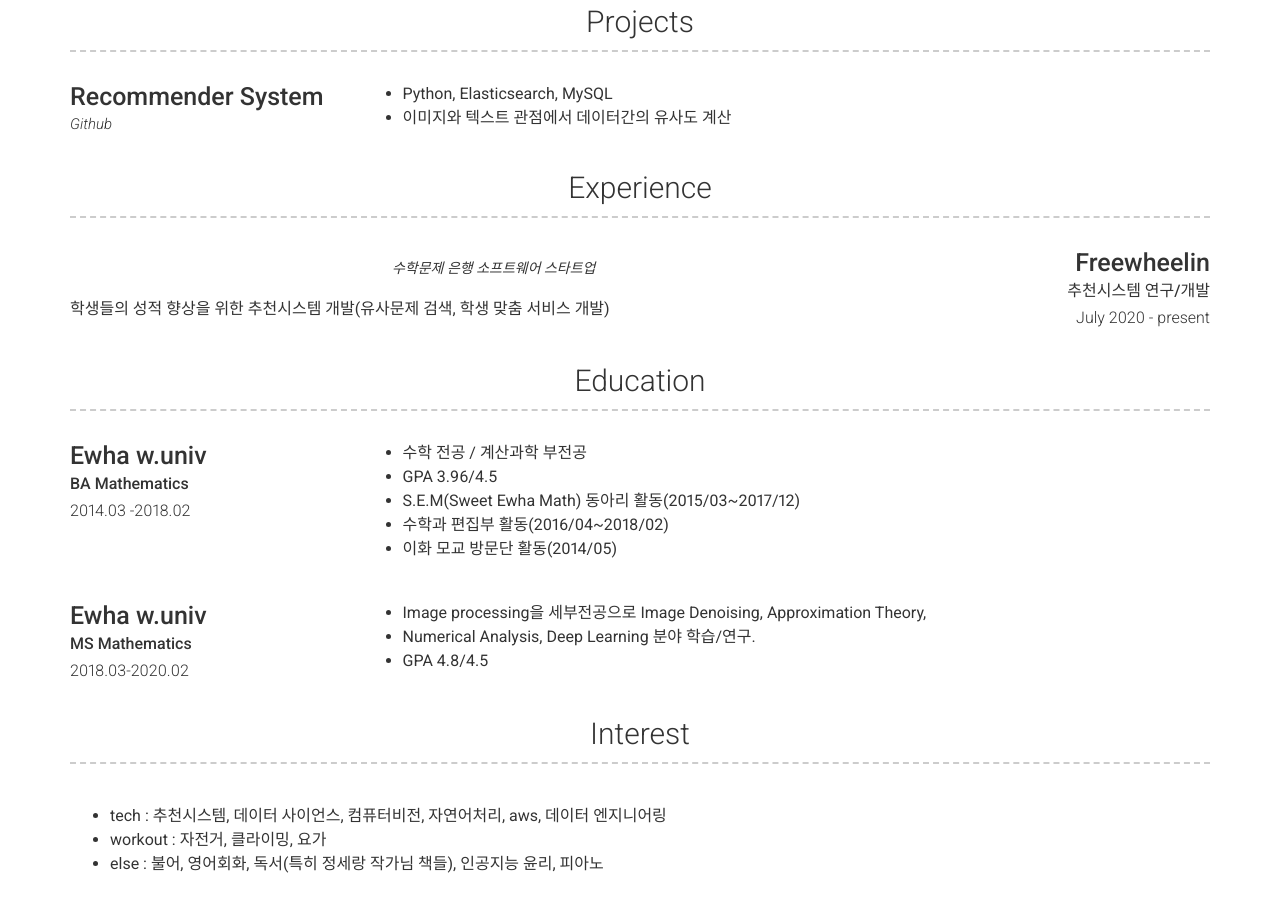
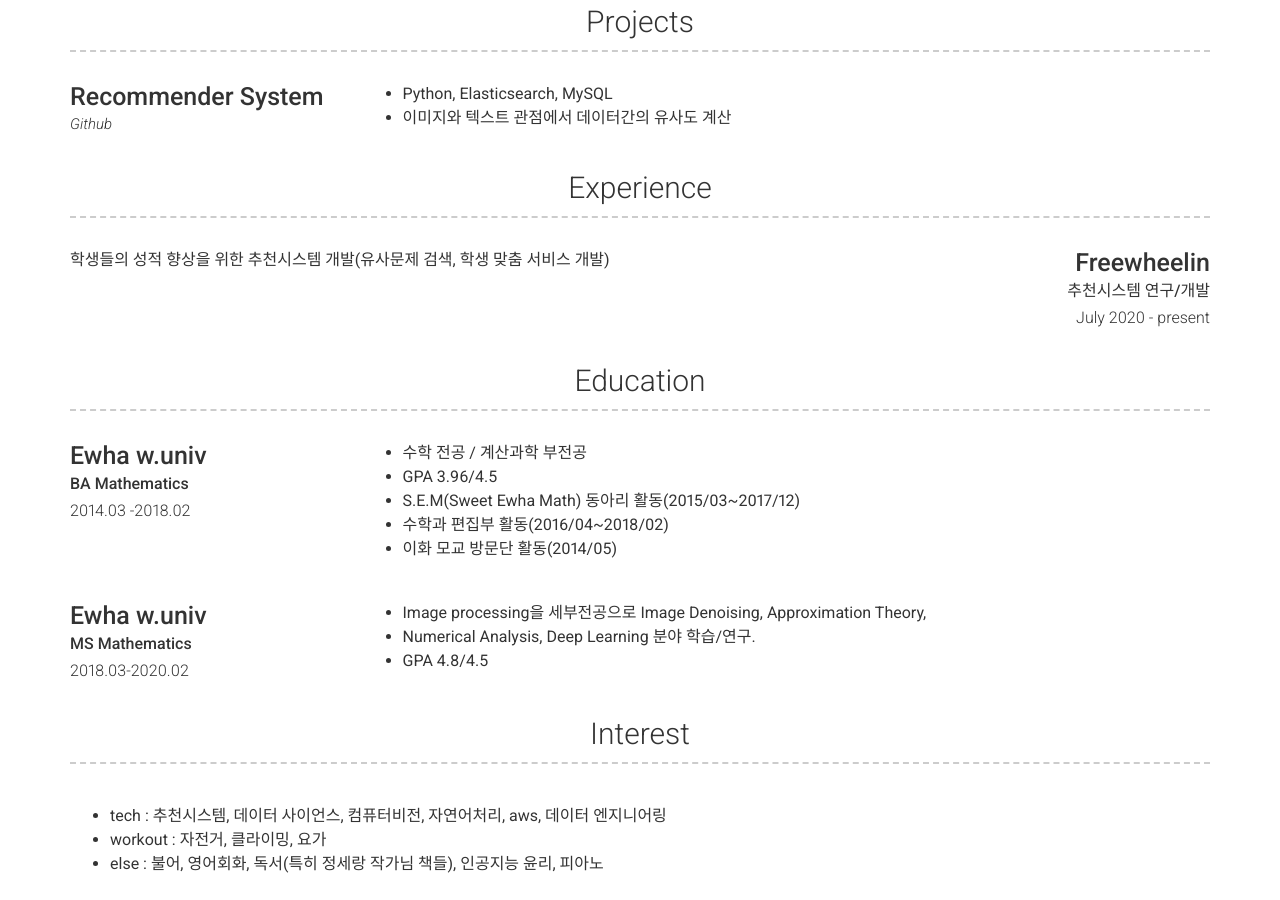
Before and after one commit to simonezz/simonezz.github.io, a Jekyll site: the page built from index.md, in a window 1280 px wide and 900 px high, scrolled down 593 px. Built offline with Jekyll 4.4.1, drawn with Linux system fonts in a browser that asks for light colours; nearby versions of some CDN libraries.

Commit message:
Update _config.yml

```diff
--- a/_config.yml
+++ b/_config.yml
@@ -76,8 +76,6 @@ content:
         caption: July 2020 - present
         description: | # this will include new lines to allow paragraphs
           학생들의 성적 향상을 위한 추천시스템 개발(유사문제 검색, 학생 맞춤 서비스 개발)
-        quote: >
-          수학문제 은행 소프트웨어 스타트업
 
   - title: Education
     layout: list
```
